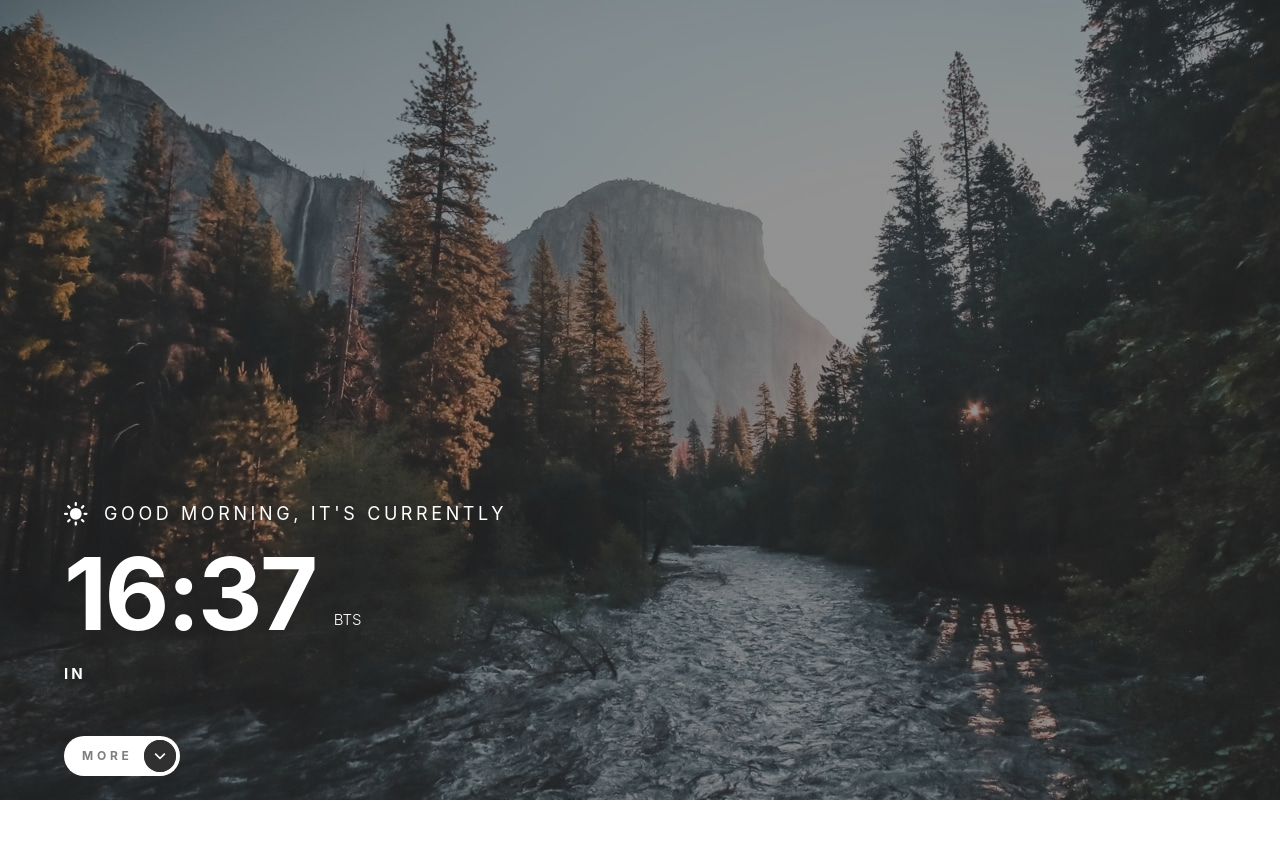
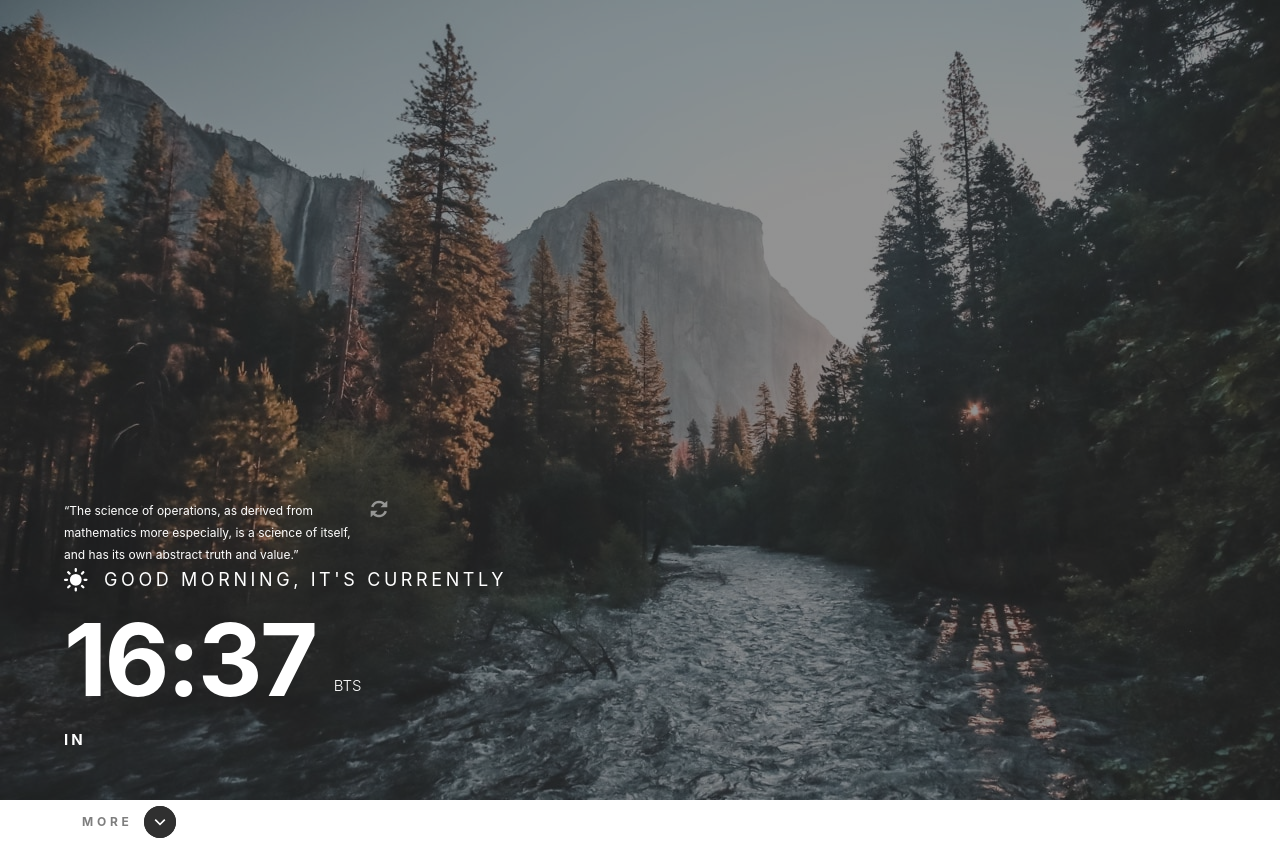
Before and after one commit to Beka-Merebashvili/clock-app, a React (Vite) app: page / in a window 1280 px wide. Before the commit the page ends 800 px from the top, so only its background shows below. Built offline with nearby package versions, Linux system fonts and the light colour scheme; no server answers.

Commit message:
add page refresh function

```diff
--- a/src/components/Clock.tsx
+++ b/src/components/Clock.tsx
@@ -6,6 +6,7 @@ import bgNightTimeDesktop from "../assets/desktop/bg-image-nighttime.jpg";
 import sunIcon from "../assets/desktop/icon-sun.svg";
 import moonIcon from "../assets/desktop/icon-moon.svg";
 import arrowUpIcon from "../assets/desktop/icon-arrow-up.svg"
+import refreshIcon from "../assets/desktop/icon-refresh.svg"
 import { useState } from "react";
 
 export default function Clock(props: ClockPropsType) {
@@ -13,11 +14,15 @@ export default function Clock(props: ClockPropsType) {
 const [isDark , setIsDark] = useState(false);
 const [additional , setAdditional] = useState(false);
 
+
+const handleClick = () => {
+  window.location.reload();
+};
+
 const datetimeString = props.clockData?.datetime;
 const datetime = datetimeString ? new Date(datetimeString) : new Date();
 const timeOptions: Intl.DateTimeFormatOptions = { hour: "2-digit", minute: "2-digit", hour12: false };
 const formattedTime = datetime.toLocaleTimeString([], timeOptions);
-
 
 
 const formattedTimezone = props.clockData?.timezone.split("/").reverse().join(", ")
@@ -29,6 +34,10 @@ const formattedTimezone = props.clockData?.timezone.split("/").reverse().join(",
     <>
     <StyledContainer isDark={isDark} additional={additional}>
       <div className="relative">
+        <div className="refresh">
+        <p>“The science of operations, as derived from mathematics more especially, is a science of itself, and has its own abstract truth and value.”</p>
+        <img src={refreshIcon}  onClick={handleClick} />
+        </div>
         <div className="greetings" onClick={() => {
             setIsDark(!isDark)
         }}>
@@ -101,6 +110,21 @@ const StyledContainer = styled.div<{isDark:boolean , additional:boolean}> `
   .relative {
     position: relative;
     z-index: 3;
+  }
+  .refresh {
+    display: flex;
+    align-items: flex-start;
+    gap: 16px;
+  }
+  .refresh p {
+    font-weight: 400;
+font-size: 12px;
+line-height: 22px;
+width: 290px;
+color: #FFFFFF;
+  }
+  .refresh img {
+    object-fit: none;
   }
   .greetings{
     width: 200px;
@@ -240,14 +264,15 @@ color: ${(props)=> props.isDark ? "#FFFFFF" :  "#303030"} ;
 }
 
 @media only screen and (min-width: 768px){
-  padding: 10px 0 0 64px;
+  height: 440px;
+  padding: 120px 0 0 64px;
 
   .container {
-    /* background-color: red; */
     width: 500px;
     flex-direction: row;
   flex-wrap: wrap;
-  gap: 80px;
+  justify-content: space-between;
+  gap: 50px;
   }
   .additionalInfo{
   flex-direction: column;
```
